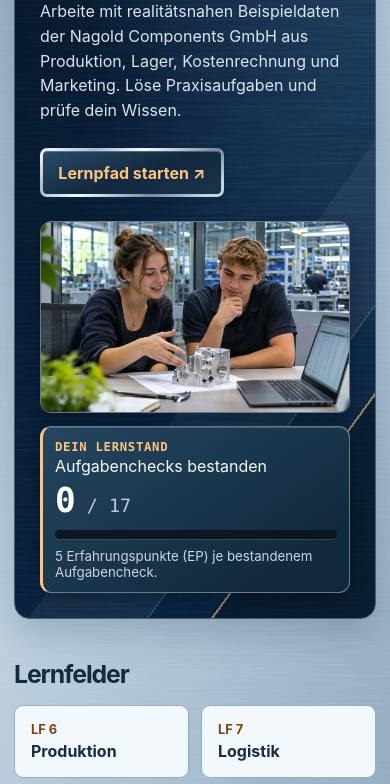
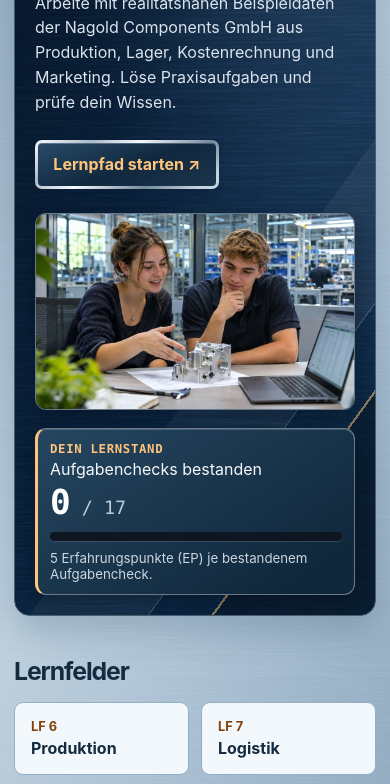
Before and after one commit to JakobSawazki/industrylab-web, a plain HTML site: page index.html in a window 390 px wide. Shown: the part 296-1080 px from the top of the page. Drawn offline with Linux system fonts and the light colour scheme.

Commit message:
Publish a larger start photo with a subtle hover zoom

```diff
--- a/styles.css
+++ b/styles.css
@@ -274,7 +274,7 @@ button, .button { cursor: pointer; }
   isolation: isolate;
   overflow: hidden;
   margin-top: 32px;
-  padding: clamp(25px, 5vw, 64px);
+  padding: clamp(20px, 4vw, 48px);
   border: 1px solid #4a5d6d;
   border-radius: 16px;
   background:
@@ -284,8 +284,8 @@ button, .button { cursor: pointer; }
   box-shadow: inset 0 1px #ffffff40, 0 15px 35px var(--shadow);
   color: #f5f8fa;
   display: grid;
-  grid-template-columns: minmax(0, 1.2fr) minmax(0, 1fr);
-  gap: clamp(24px, 5vw, 68px);
+  grid-template-columns: minmax(0, 1fr) minmax(0, 1.35fr);
+  gap: clamp(24px, 4vw, 46px);
   align-items: center;
 }
 .hero::before {
@@ -296,7 +296,8 @@ button, .button { cursor: pointer; }
   background: linear-gradient(126deg, transparent 62%, #ffffff0e 62% 75%, #ffffff30 75% 75.18%, transparent 75.18% 82%, #ffc47c88 82% 82.3%, #080d1659 82.3%);
 }
 .hero-copy, .hero-visual { min-width: 0; }
-.hero-visual { display: grid; gap: .85rem; }
+.hero-copy { container-type: inline-size; }
+.hero-visual { display: grid; gap: 1.125rem; }
 .hero-photo {
   display: block;
   width: 100%;
@@ -305,9 +306,14 @@ button, .button { cursor: pointer; }
   border-radius: 11px;
   box-shadow: 0 6px 24px #0005;
 }
+@media (hover: hover) and (pointer: fine) and (prefers-reduced-motion: no-preference) {
+  .hero-photo { transition: transform 280ms ease-out, box-shadow 280ms ease-out; }
+  .hero-photo:hover { transform: scale(1.04); box-shadow: 0 12px 32px #0007; }
+}
 .eyebrow { font: 700 .77rem/1.4 "IBM Plex Mono", Consolas, monospace; letter-spacing: .055em; text-transform: uppercase; margin: 0; }
 .hero .eyebrow { color: var(--accent); }
 h1 { font-size: clamp(2.9rem, 7.8vw, 6.55rem); line-height: .96; letter-spacing: -.08em; margin: 16px 0 20px; }
+.hero h1 { font-size: clamp(2.5rem, 19cqi, 6.55rem); }
 h1 span { color: var(--accent); }
 .intro { max-width: 51ch; color: #dbe3ec; line-height: 1.55; margin: 0 0 25px; }
 .button, button {
@@ -457,12 +463,14 @@ legend { font-weight: 750; }
 }
 @media (max-width: 850px) {
   .cards { grid-template-columns: repeat(2, minmax(0, 1fr)); }
-  .hero { grid-template-columns: minmax(0, 1.3fr) minmax(0, 1fr); }
+}
+@media (max-width: 760px) {
+  .hero { grid-template-columns: minmax(0, 1fr); }
 }
 @media (max-width: 620px) {
   .shell { width: calc(100% - 28px); }
   .bar { width: 100%; }
-  .hero { grid-template-columns: minmax(0, 1fr); margin-top: 16px; }
+  .hero { margin-top: 16px; }
   .section-head { align-items: stretch; flex-direction: column; }
   .cards { grid-template-columns: 1fr; }
   .card { min-height: 0; }
```
